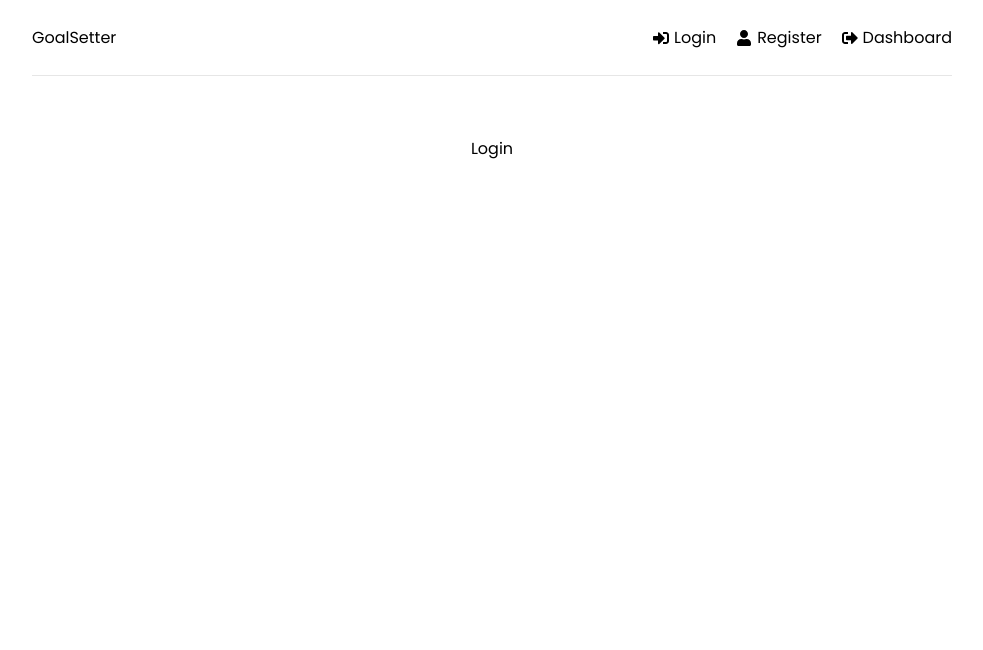
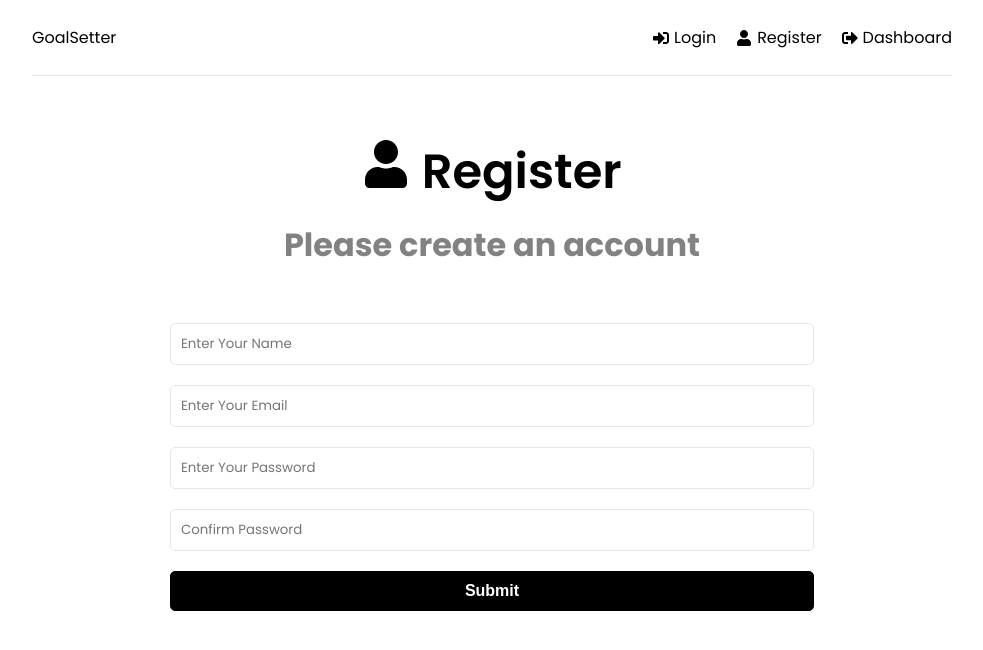
Before and after one commit to MNlegion/MERN-Goals, a React (Create React App) app in the folder frontend/: page /login in a window 1280 px wide. Shown: the top 650 px of the page, without its empty margins (148-1131 px from the left). Built offline with nearby package versions, Linux system fonts and the light colour scheme.

Commit message:
register page setup with state mgmt

```diff
--- a/frontend/src/pages/Login.jsx
+++ b/frontend/src/pages/Login.jsx
@@ -1,8 +1,90 @@
+import { useState, useEffect } from "react";
+import { FaUser } from "react-icons/fa";
 
 function Login() {
+  const [formData, setFormData] = useState({
+    name: "",
+    email: "",
+    password: "",
+    // Confirm password
+    password2: "",
+  });
+
+  const { name, email, password, password2 } = formData;
+
+  const onChange = (e) => {
+    setFormData((prevState) => ({
+      ...prevState,
+      [e.target.name]: e.target.value,
+    }));
+  };
+
+  const onSubmit = (e) => {
+    e.preventDefault()
+  };
+
   return (
-    <div>Login</div>
-  )
+    <>
+      <section className="heading">
+        <h1>
+          <FaUser /> Register
+        </h1>
+        <p>Please create an account</p>
+      </section>
+
+      <section className="form">
+        <form onSubmit={onSubmit}>
+          <div className="form-group">
+            <input
+              type="text"
+              className="form-control"
+              id="name"
+              name="name"
+              value={name}
+              placeholder="Enter Your Name"
+              onChange={onChange}
+            />
+          </div>
+          <div className="form-group">
+            <input
+              type="email"
+              className="form-control"
+              id="email"
+              name="email"
+              value={email}
+              placeholder="Enter Your Email"
+              onChange={onChange}
+            />
+          </div>
+          <div className="form-group">
+            <input
+              type="password"
+              className="form-control"
+              id="password"
+              name="password"
+              value={password}
+              placeholder="Enter Your Password"
+              onChange={onChange}
+            />
+          </div>
+          <div className="form-group">
+            <input
+              type="password"
+              className="form-control"
+              id="password2"
+              name="password2"
+              value={password2}
+              placeholder="Confirm Password"
+              onChange={onChange}
+            />
+          </div>
+          <div className="form-group">
+            <button type="submit" className="btn btn-block">Submit</button>
+          </div>
+        </form>
+      </section>
+    </>
+  );
 }
 
-export default Login
+export default Login;
--- a/frontend/src/pages/Register.jsx
+++ b/frontend/src/pages/Register.jsx
@@ -12,7 +12,16 @@
 
   const { name, email, password, password2 } = formData;
 
-  const onChange = (e) => {};
+  const onChange = (e) => {
+    setFormData((prevState) => ({
+      ...prevState,
+      [e.target.name]: e.target.value,
+    }));
+  };
+
+  const onSubmit = (e) => {
+    e.preventDefault()
+  };
 
   return (
     <>
@@ -24,7 +33,7 @@
       </section>
 
       <section className="form">
-        <form>
+        <form onSubmit={onSubmit}>
           <div className="form-group">
             <input
               type="text"
```
